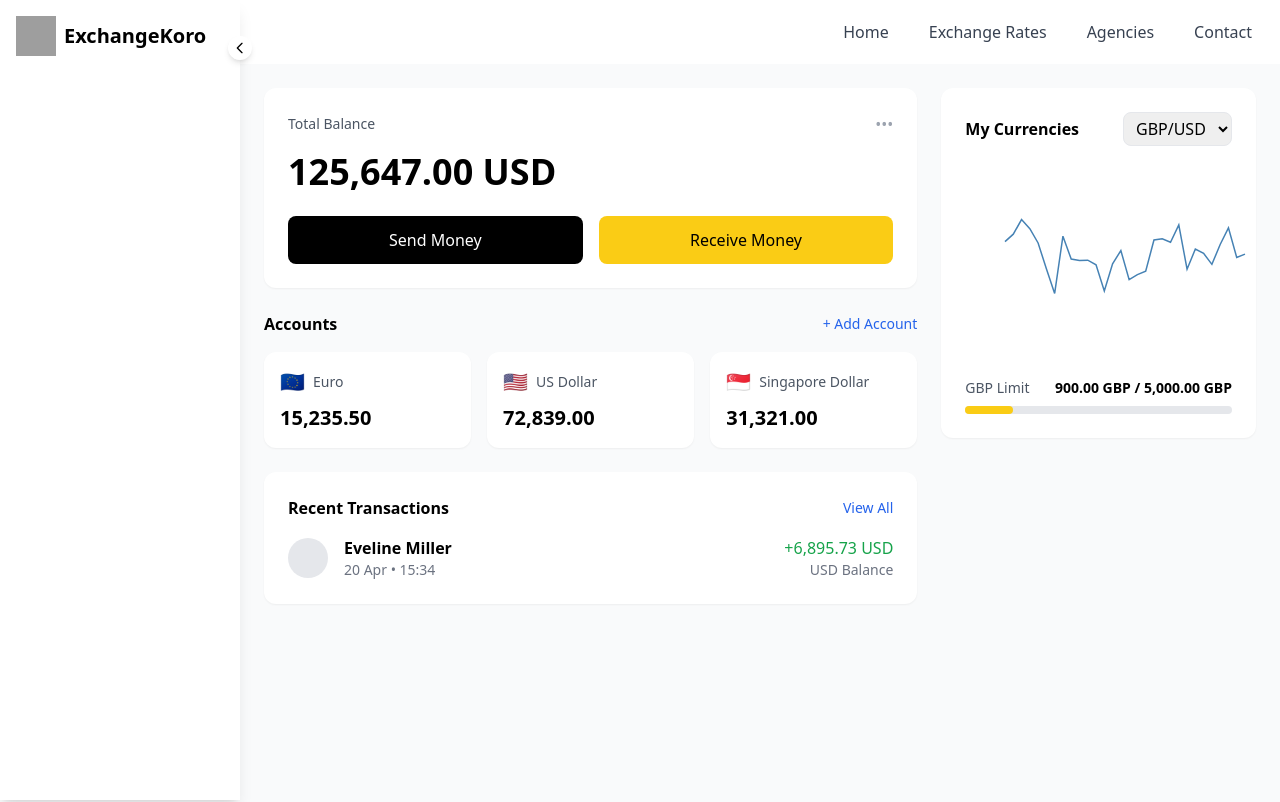
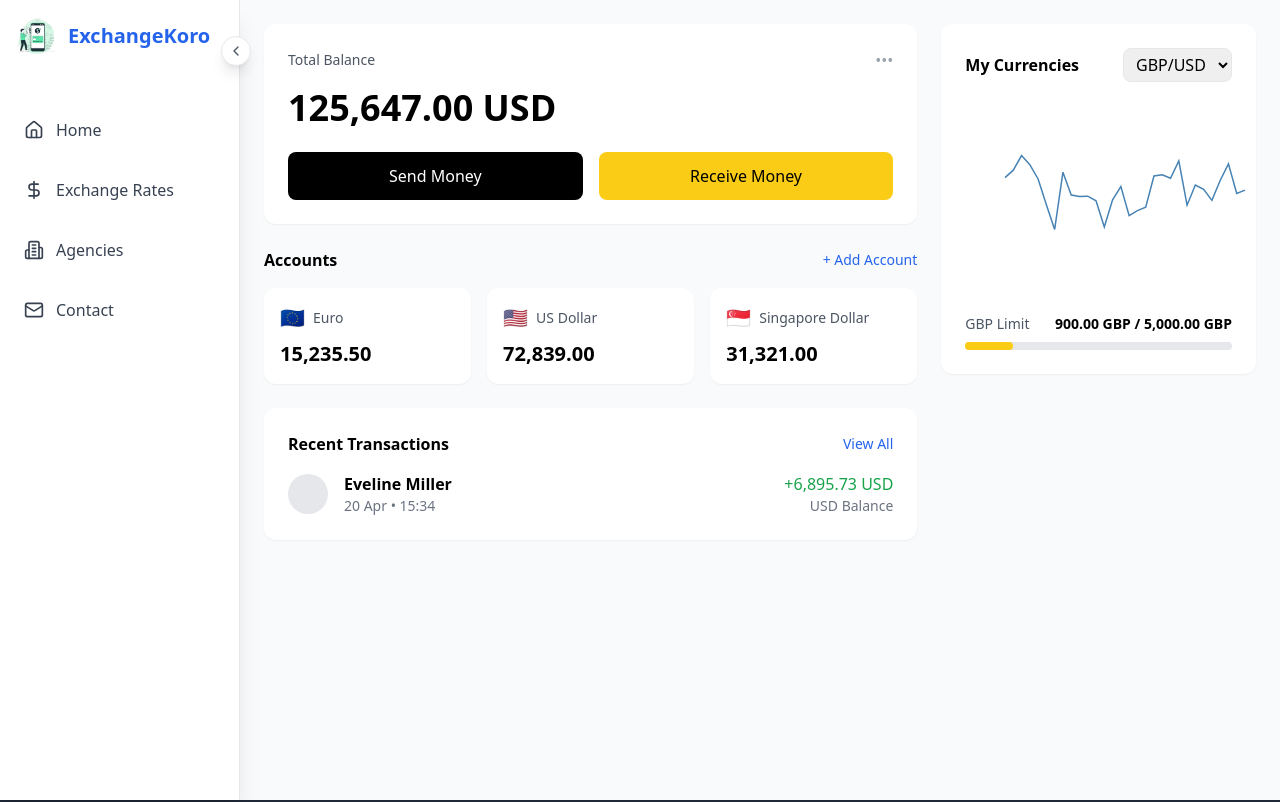
Before and after one commit to RimjhimJahan/exchangekoro, a React (Vite) app: page / in a window 1280 px wide. Shown: the top 802 px of the page. Built offline with nearby package versions, Linux system fonts and the light colour scheme; grey boxes are pictures that could not be loaded.

Commit message:
Improved sidebar

```diff
--- a/index.html
+++ b/index.html
@@ -4,7 +4,7 @@
     <meta charset="UTF-8" />
     <link rel="icon" type="image/svg+xml" href="/vite.svg" />
     <meta name="viewport" content="width=device-width, initial-scale=1.0" />
-    <title>Vite + React</title>
+    <title>ExchangeKoro</title>
   </head>
   <body>
     <div id="root"></div>
--- a/package.json
+++ b/package.json
@@ -12,6 +12,7 @@
   "dependencies": {
     "d3": "^7.9.0",
     "framer-motion": "^12.9.4",
+    "lucide-react": "^0.503.0",
     "react": "^18.2.0",
     "react-dom": "^18.2.0",
     "react-router-dom": "^7.5.3"
--- a/src/App.jsx
+++ b/src/App.jsx
@@ -3,12 +3,13 @@ import Navbar from './components/Navbar'
 import Footer from './components/Footer'
 import Home from './pages/Home'
 import { useState } from 'react'
+import Sidebar from './components/Sidebar'
 
 function App() {
   return (
     <Router>
       <div className="flex flex-col min-h-screen">
-        <Navbar />
+      <Sidebar />
         <main className="flex-grow">
           <Routes>
             <Route path="/" element={<Home />} />
--- a/src/components/Sidebar.jsx
+++ b/src/components/Sidebar.jsx
@@ -1,41 +1,71 @@
 import { motion } from "framer-motion";
 import { useState } from "react";
+import { Link } from "react-router-dom";
+import { Home, DollarSign, Building2, Mail, ChevronLeft, ChevronRight } from "lucide-react";
+import logo from "/img/logo.png";
 
 const Sidebar = () => {
   const [isOpen, setIsOpen] = useState(true);
 
+  const menuItems = [
+    { path: "/", label: "Home", icon: Home },
+    { path: "/rates", label: "Exchange Rates", icon: DollarSign },
+    { path: "/agencies", label: "Agencies", icon: Building2 },
+    { path: "/contact", label: "Contact", icon: Mail },
+  ];
+
   return (
     <motion.div
       animate={{ width: isOpen ? "240px" : "80px" }}
-      className="bg-white h-screen shadow-lg fixed left-0 top-0"
+      className="bg-white h-screen shadow-xl fixed left-0 top-0 z-50 border-r"
     >
       <button
         onClick={() => setIsOpen(!isOpen)}
-        className="absolute -right-3 top-9 bg-white rounded-full p-1 shadow-md"
+        className="absolute -right-3 top-9 bg-white rounded-full p-1.5 shadow-lg hover:shadow-xl transition-all duration-200 border"
       >
-        <svg className="w-4 h-4" fill="none" stroke="currentColor" viewBox="0 0 24 24">
-          {isOpen ? (
-            <path strokeLinecap="round" strokeLinejoin="round" strokeWidth={2} d="M15 19l-7-7 7-7" />
-          ) : (
-            <path strokeLinecap="round" strokeLinejoin="round" strokeWidth={2} d="M9 5l7 7-7 7" />
-          )}
-        </svg>
+        {isOpen ? (
+          <ChevronLeft className="w-4 h-4 text-gray-600" />
+        ) : (
+          <ChevronRight className="w-4 h-4 text-gray-600" />
+        )}
       </button>
 
-      <div className="flex items-center p-4">
-        <img src="/logo.png" alt="Logo" className="w-10 h-10" />
+      <div className="flex items-center p-4 mb-8">
+        <img src={logo} alt="Logo" className="w-10 h-10" />
         {isOpen && (
           <motion.span
             initial={{ opacity: 0 }}
             animate={{ opacity: 1 }}
-            className="ml-2 font-semibold text-xl"
+            className="ml-3 font-semibold text-xl text-blue-600"
           >
             ExchangeKoro
           </motion.span>
         )}
       </div>
 
-      {/* Add sidebar menu items here */}
+      <div className="px-3">
+        {menuItems.map((item, index) => {
+          const Icon = item.icon;
+          return (
+            <Link
+              key={index}
+              to={item.path}
+              className="flex items-center px-3 py-3.5 mb-2 text-gray-700 hover:bg-blue-50 hover:text-blue-600 rounded-lg transition-all duration-200 group"
+            >
+              <Icon className="w-5 h-5 group-hover:scale-110 transition-transform duration-200" />
+              {isOpen && (
+                <motion.span
+                  initial={{ opacity: 0 }}
+                  animate={{ opacity: 1 }}
+                  className="ml-3 font-medium"
+                >
+                  {item.label}
+                </motion.span>
+              )}
+            </Link>
+          );
+        })}
+      </div>
     </motion.div>
   );
 };
--- a/src/pages/Home.jsx
+++ b/src/pages/Home.jsx
@@ -8,7 +8,7 @@ import ExchangeRates from '../components/ExchangeRates';
 const Home = () => {
   return (
     <div className="flex bg-gray-50 min-h-screen">
-      <Sidebar />
+
 
       <main className="flex-1 ml-[80px] lg:ml-[240px] p-6">
         <div className="grid grid-cols-1 lg:grid-cols-3 gap-6">
```
Also changed, not shown: public/img/logo.png (added), 1 other file (tests, documents, lock files or other folders).
